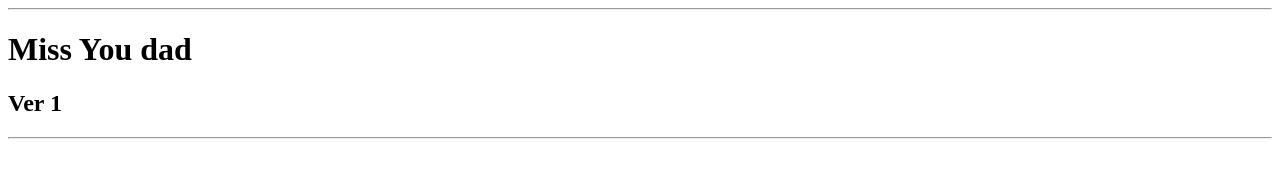
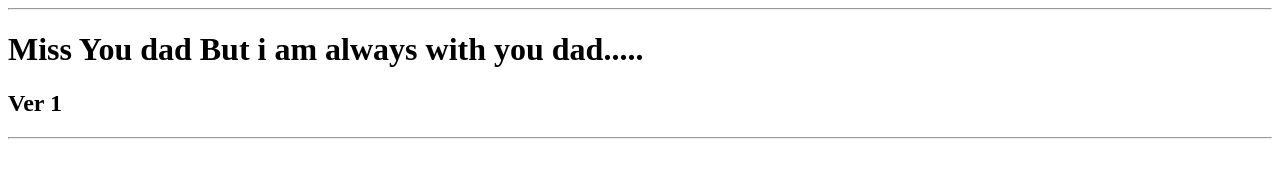
Before and after one commit to Manikandansece/WiproManiDemo, a plain HTML site: page index.html in a window 1280 px wide. Drawn offline with Linux system fonts and the light colour scheme.

Commit message:
Add files via upload

```diff
--- a/index.html
+++ b/index.html
@@ -4,7 +4,7 @@
 </HEAD>
 <BODY BGCOLOR="FFFFFF">
 <HR>
-<H1>Miss You dad</H1>
+<H1>Miss You dad But i am always with you dad.....</H1>
 <H2>Ver 1</H2>
 <HR>
 </BODY>
```
